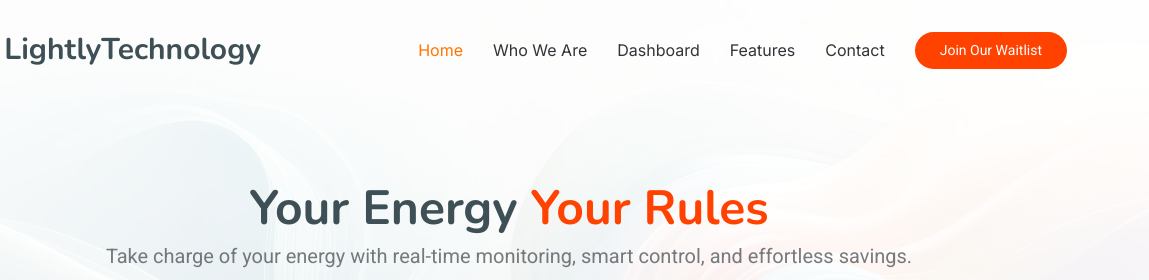
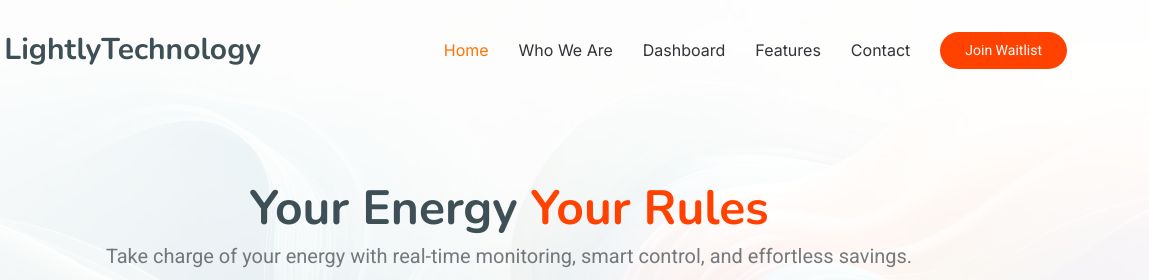
Before and after one commit to kiiiim62/lightlytech, a plain HTML site: page lightly-landpage/index.html in a window 1280 px wide. Shown: the top 280 px of the page, 131-1280 px from the left. Drawn offline with nearby package versions, Linux system fonts and the light colour scheme.

Commit message:
chaned waitlist wordings

```diff
--- a/lightly-landpage/index.html
+++ b/lightly-landpage/index.html
@@ -78,7 +78,7 @@
         <i class="mobile-nav-toggle d-xl-none bi bi-list"></i>
       </nav>
 
-      <a class="btn-getstarted" href="https://forms.gle/Zm2yk77dzScijMoY8">Join Our Waitlist</a>
+      <a class="btn-getstarted" href="https://forms.gle/Zm2yk77dzScijMoY8">Join Waitlist</a>
 
     </div>
   </header>
```
